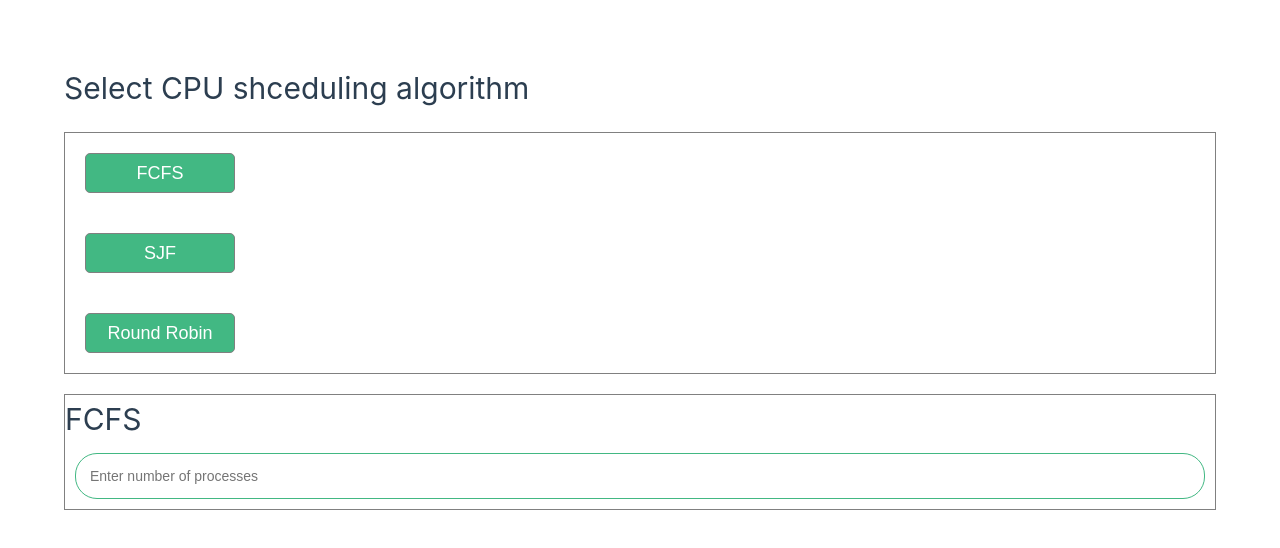
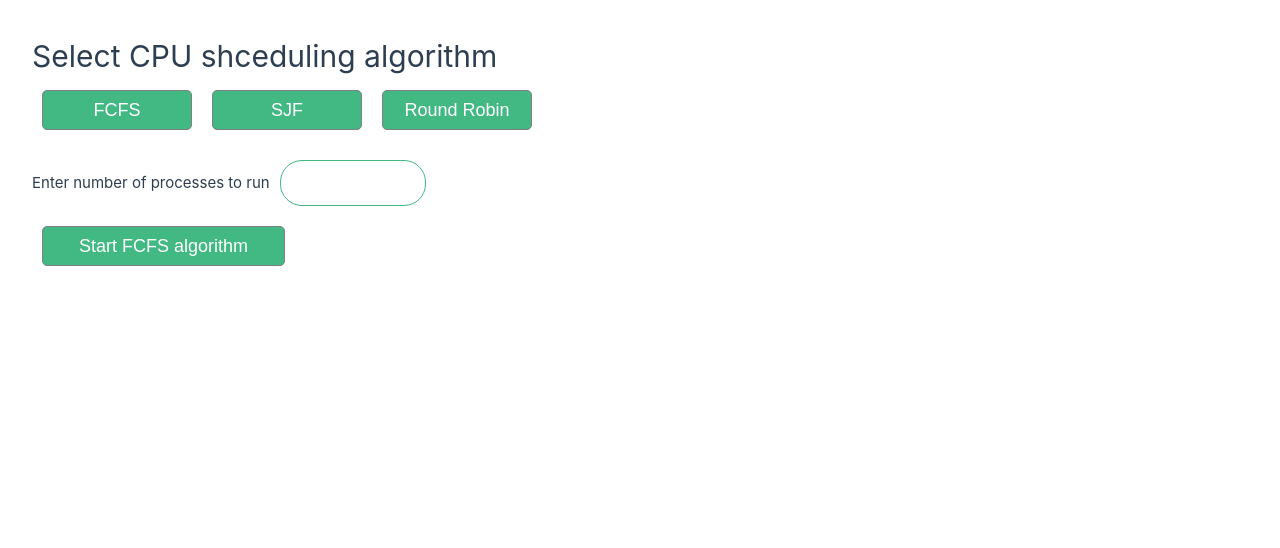
Before and after one commit to shruti-reddy/Process-schedulers, a Vue app: page / in a window 1280 px wide. Both pictures are taken after a click on the button "FCFS". Shown: the top 548 px of the page. Built offline with nearby package versions, Linux system fonts and the light colour scheme.

Commit message:
updated calculations and UI

```diff
--- a/src/assets/main.css
+++ b/src/assets/main.css
@@ -1,8 +1,7 @@
 @import './base.css';
 
 #app {
-  margin: 0 auto;
-  padding: 2rem;
+  padding: 1rem;
   font-weight: normal;
 }
 
--- a/src/components/AlgorithmChooser.vue
+++ b/src/components/AlgorithmChooser.vue
@@ -1,8 +1,8 @@
 <script>
-import ProcessTable from "../components/ProcessTable.vue";
+import OutputTable from "../components/OutputTable.vue";
 export default {
     name: 'algorithm-chooser',
-    components: {ProcessTable},
+    components: { OutputTable },
     data() {
         return {
             algorithms: [
@@ -23,13 +23,29 @@ export default {
                 },
             ],
             selectedAlgorithm: '',
+            processes: [],
+            numberOfProcesses: '',
+            processStarted: false,
+        }
+    },
+    watch: {
+        numberOfProcesses: function () {
+            this.processes = [];
+            for (let i = 0; i < this.numberOfProcesses; i++) {
+                this.processes.push({
+                    name: `P${i + 1}`,
+                    arrivalTime: "",
+                    burstTime: "",
+                    priority: ""
+                })
+            }
         }
     },
     methods: {
         selectedAlgorithmChanged(algo) {
             this.selectedAlgorithm = algo.title;
             console.log(this.selectedAlgorithm)
-        }
+        },
     }
 }
 </script>
@@ -37,12 +53,26 @@ export default {
 <template>
     <h1><b>Select CPU shceduling algorithm</b></h1>
     <div class="container">
-        <div class="card" v-for="algo in algorithms" :key="algo">
+        <div class="card" v-for="algo in algorithms" :key="algo.title">
             <button class="title" v-on:click="selectedAlgorithmChanged(algo)">{{ algo.title }}</button>
             <p class="description">{{ algo.description }}</p>
         </div>
     </div>
-    <ProcessTable :algorithm="selectedAlgorithm"/>
+    <div class="wrapper" v-if="selectedAlgorithm">
+        <div class="flex-row">
+            <label>Enter number of processes to run</label>
+            <input name="totalProcess" class="abc"
+                v-model="numberOfProcesses"></input>
+        </div>
+        <div v-for="process in processes" :key="process.name" class="flex-column">
+            <div class="processes">
+                <input placeholder="Enter process name" v-model="process.name"></input>
+                <input placeholder="Enter Arrival time" v-model="process.arrivalTime" type="number"></input>
+                <input placeholder="Enter Burst time" v-model="process.burstTime" type="number"></input>
+            </div>
+        </div>
+        <OutputTable :algorithm="selectedAlgorithm" :processes="processes" />
+    </div>
 </template>
 
 <style>
@@ -57,21 +87,71 @@ export default {
     border-radius: 5px;
     border: 1px solid grey;
     font-size: larger;
-    margin: 20px;
+    margin: 10px;
     width: 150px;
     height: 40px;
 }
 
-.title:hover + .description {
-  display: block;
-  color: rgb(43, 43, 99);
+.title:hover+.description {
+    display: block;
+    color: rgb(43, 43, 99);
 }
 
-.button-selected {
+button:active {
     background-color: blue;
 }
 
 .description {
     display: none;
 }
+
+.wrapper {
+    margin: 10px 0;
+    display: flex;
+    flex-direction: column;
+}
+
+.flex-row {
+    display: flex;
+    flex-direction: row;
+    text-align: center;
+}
+
+.flex-column {
+    display: flex;
+    flex-direction: row;
+}
+
+.processes {
+    display: flex;
+    flex-direction: row;
+}
+
+button {
+    background-color: #42b883;
+    color: white;
+    border-radius: 5px;
+    border: 1px solid grey;
+    font-size: larger;
+    margin: 10px;
+    width: 150px;
+    height: 40px;
+}
+
+input {
+    font-size: 14px;
+    margin: 10px;
+    padding: 14px;
+    border: 1px solid #42b883;
+    border-radius: 22px;
+    width: 30%;
+}
+
+label {
+    margin: auto 0;
+}
+
+.abc {
+    width: 12%;
+}
 </style>
--- /dev/null
+++ b/src/components/OutputTable.vue
@@ -0,0 +1,99 @@
+<script>
+import calculateOutputForFCFS from '@/helpers/fcfs';
+export default {
+    name: 'output-table',
+    props: {
+        algorithm: String,
+        processes: Array,
+    },
+    data() {
+        return {
+            outputProcesses: [],
+        }
+    },
+    methods: {
+        calculateOutputs() {
+            switch (this.algorithm) {
+                case 'FCFS':
+                    console.log('running function')
+                    calculateOutputForFCFS();
+                    break;
+                case 'SJF':
+                    console.log('sjf')
+                    this.calculateOutputForSJF();
+                    break;
+            }
+        },
+
+        calculateOutputForSJF() {
+            // Sort processes by arrival time
+            this.processes.sort((a, b) => a.arrivalTime - b.arrivalTime);
+
+            let totalWaitingTime = 0;
+            let totalTurnaroundTime = 0;
+            let completionTime = 0;
+
+            let currentTime = 0;
+            // let totalWaitingTime = 0;
+            let n = this.processes.length;
+
+            debugger;
+            for (let i = 0; i < n; i++) {
+                let shortestIndex = i;
+                // Find the shortest job that has arrived
+                for (let j = i + 1; j < n; j++) {
+                    if (this.processes[j].arrivalTime <= currentTime && this.processes[j].burstTime < this.processes[shortestIndex].burstTime) {
+                        shortestIndex = j;
+                    }
+                }
+
+
+                // Execute the shortest job
+                let outputProcess = {... this.processes[shortestIndex]};
+                currentTime += outputProcess.burstTime;
+                outputProcess.completionTime = currentTime;
+                outputProcess.turnAroundTime = outputProcess.completionTime - outputProcess.arrivalTime;
+                outputProcess.waitingTime = outputProcess.turnAroundTime - outputProcess.burstTime>0 ? outputProcess.turnAroundTime - outputProcess.burstTime:0;
+
+                // Swap the shortest job with the current index
+                this.outputProcesses.push(outputProcess);
+            }
+
+            // Calculate total waiting time
+            for (let i = 0; i < n; i++) {
+                totalWaitingTime += this.outputProcesses[i].waitingTime;
+            }
+
+            // Calculate average waiting time
+            const avgWaitingTime = totalWaitingTime / n;
+        },
+        startClicked() {
+            this.calculateOutputs();
+        }
+    },
+}
+</script>
+
+<template>
+    <button v-on:click="startClicked">Start {{ algorithm }} algorithm</button>
+    <div v-for="process in outputProcesses" :key="process.name" class="processes">
+        <p>Name: {{ process.name }}</p>
+        <p> Arrival Time: {{ process.arrivalTime }} </p>
+        <p> Burst Time: {{ process.burstTime }} </p>
+        <p> Waiting Time: {{ process.waitingTime }}</p>
+        <p> Turn Around Time: {{ process.turnAroundTime }} </p>
+        <p> Completion Time: {{ process.completionTime }} </p>
+    </div>
+
+</template>
+
+<style scoped>
+.processes {
+    display: flex;
+    flex-direction: row;
+}
+
+button{
+    width: 20%;
+}
+</style>
--- a/src/components/ProcessTable.vue
+++ /dev/null
@@ -1,65 +0,0 @@
-<script>
-export default {
-    name: 'process-table',
-    props: {
-        algorithm: String,
-    },
-    data() {
-        return {
-            processes: [],
-        }
-    },
-    methods: {
-        inputChanged(event) {
-            const totalProcess = event.target.value;
-            this.processes = [];
-            for(let i = 0; i < totalProcess; i++) {
-                this.processes.push({
-                    name: `P${i + 1}`,
-                    arrivalTime: "",
-                    burstTime: "",
-                    priority: ""
-                })
-            }
-        }
-    },
-}
-</script>
-
-<template>
-    <div class="container">
-        <h1>{{ algorithm }}</h1>
-        <input placeholder="Enter number of processes" name="totalProcess" v-on:mouseleave="inputChanged"></input>
-        <div v-for="process in processes" :key="process.name" class="flex-column">
-            <div class="processes">
-                <input placeholder="Enter process name" v-model="process.name"></input>
-                <input placeholder="Enter Arrival time" v-model="process.arrivalTime"></input>
-                <input placeholder="Enter Burst time" v-model="process.burstTime"></input>
-            </div>
-        </div>
-    </div>
-</template>
-
-<style>
-.container {
-    margin: 20px 0;
-    border: 1px solid grey;
-    display: flex;
-    flex-direction: column;
-}
-.flex-column {
-    display: flex;
-    flex-direction: row;
-}
-.processes {
-    display: flex;
-    flex-direction: row;
-}
-input {
-    font-size: 14px;
-    margin: 10px;
-    padding: 14px;
-    border: 1px solid #42b883;
-    border-radius: 22px;
-}
-</style>
--- /dev/null
+++ b/src/helpers/fcfs.js
@@ -0,0 +1,36 @@
+function calculateOutputForFCFS() {
+    this.processes.sort((a, b) => a.arrivalTime - b.arrivalTime);
+
+    // Initialize variables to store waiting time, turnaround time, and completion time
+    let totalWaitingTime = 0;
+    let totalTurnaroundTime = 0;
+    let completionTime = 0;
+
+    // Iterate through the processes to calculate waiting time, turnaround time, and completion time
+    this.processes.forEach(process => {
+        // Calculate waiting time for the current process
+        const waitingTime = Math.max(completionTime - process.arrivalTime, 0);
+
+        // Calculate turnaround time for the current process
+        const turnaroundTime = waitingTime + process.burstTime;
+
+        // Update total waiting time and turnaround time
+        totalWaitingTime += waitingTime;
+        totalTurnaroundTime += turnaroundTime;
+
+        // Update completion time
+        completionTime = Math.max(completionTime, process.arrivalTime) + process.burstTime;
+
+        const outputProcess = { ...process };
+        outputProcess['waitingTime'] = waitingTime,
+        outputProcess['turnAroundTime'] = turnaroundTime;
+        outputProcess['completionTime'] = completionTime;
+        this.outputProcesses.push(outputProcess);;
+    });
+
+    // Calculate average waiting time and turnaround time
+    const averageWaitingTime = totalWaitingTime / this.processes.length;
+    const averageTurnaroundTime = totalTurnaroundTime / this.processes.length;
+}
+
+export default calculateOutputForFCFS;
```
